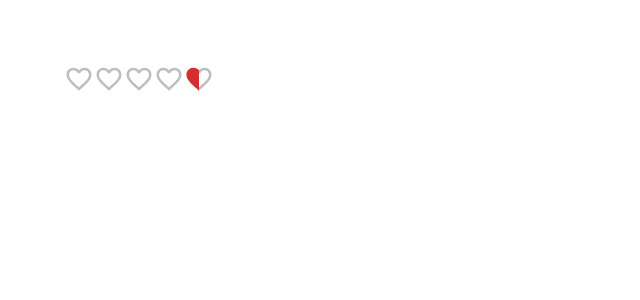
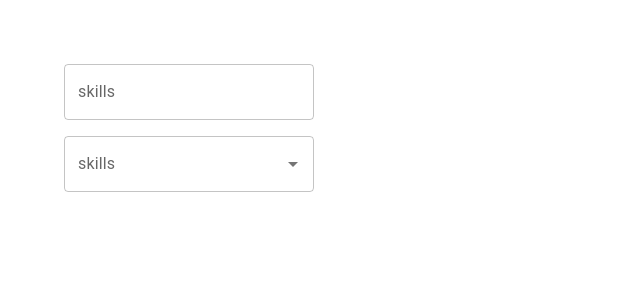
Before and after one commit to RahulRajak525/React-MUI, a React (Create React App) app: page / in a window 1280 px wide. Shown: the top 300 px of the page, without its empty margins (0-640 px from the left). Built offline with nearby package versions, Linux system fonts and the light colour scheme.

Commit message:
Auto complete from dropdown

```diff
--- a/src/App.tsx
+++ b/src/App.tsx
@@ -8,6 +8,7 @@
 import MuiCheckBox from './components/6MuiCheckBox';
 import MuiSwitch from './components/7MuiSwitch';
 import MuiRatings from './components/8MuiRatings';
+import MuiAutoComplete from './components/9MuiAutoComplete';
 
 function App() {
 
@@ -20,7 +21,8 @@
       {/* <MuiRadioButton/> */}
       {/* <MuiCheckBox/> */}
       {/* <MuiSwitch/> */}
-      <MuiRatings/>
+      {/* <MuiRatings/> */}
+      <MuiAutoComplete/>
 
     </div>
   );
--- /dev/null
+++ b/src/components/9MuiAutoComplete.tsx
@@ -0,0 +1,36 @@
+import React, { useState } from "react";
+import { Stack, Autocomplete, TextField } from "@mui/material";
+type Skill = {
+  id: number;
+  label: string;
+};
+const skills = ["HTML", "CSS", "JavaScript", "TypeScript", "React"];
+
+const skillsOptions = skills.map((skill, index) => ({
+  id: index + 1,
+  label: skill,
+}));
+const MuiAutoComplete = () => {
+  const [value, setValue] = useState<string | null>(null);
+  const [skill, setSkill]= useState<Skill|null>(null)
+  console.log({ skill });
+  return (
+    <Stack spacing={2} width="250px">
+      <Autocomplete
+        options={skills}
+        renderInput={(params) => <TextField {...params} label="skills" />}
+        value={value}
+        onChange={(event: any, newValue: string | null) => setValue(newValue)}
+        freeSolo
+      />
+      <Autocomplete
+        options={skillsOptions}
+        renderInput={(params) => <TextField {...params} label="skills" />}
+        value={skill}
+        onChange={(event: any, newValue: Skill | null) => setSkill(newValue)}
+      />
+    </Stack>
+  );
+};
+
+export default MuiAutoComplete;
```
